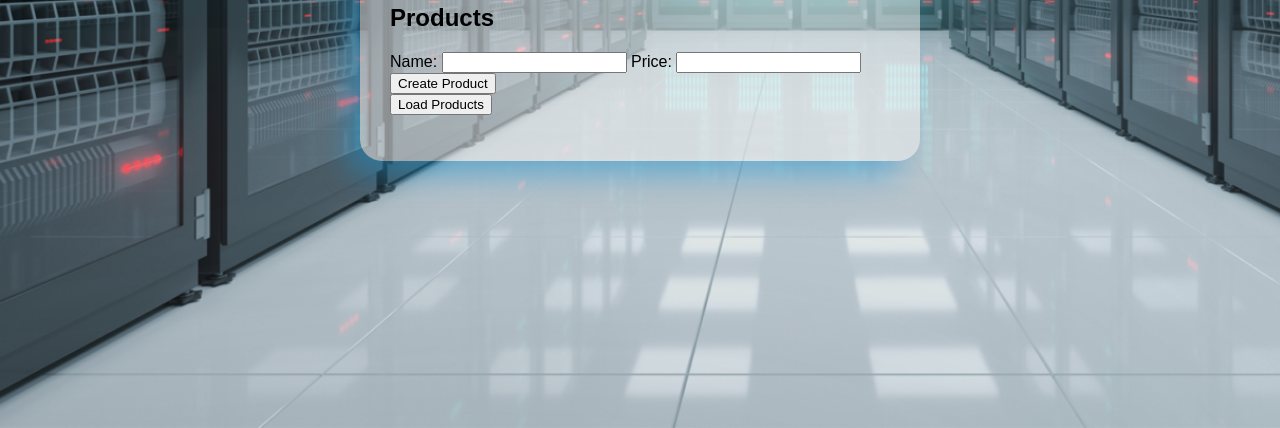
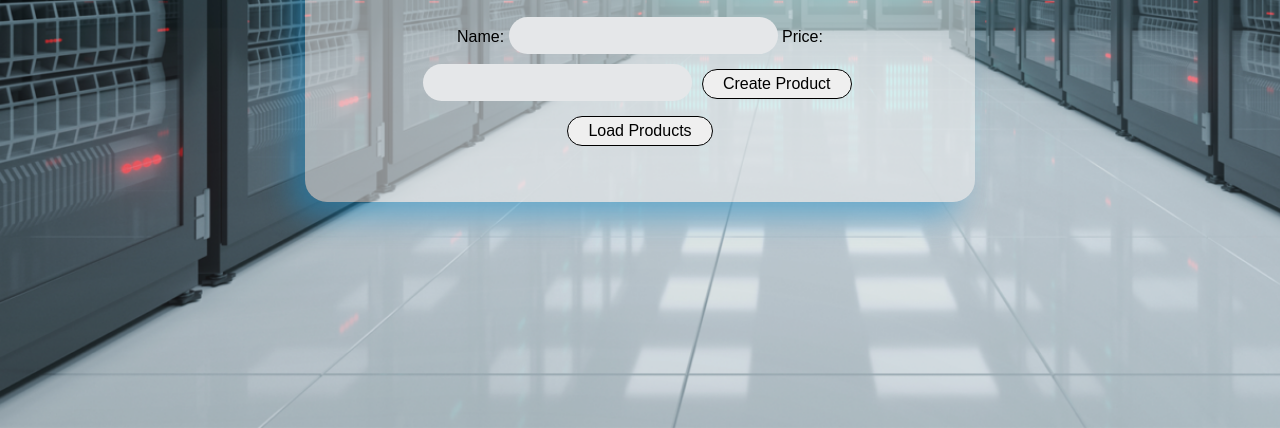
Before and after one commit to kalinsky-dev/Small-Fullstack-App, a website: page static/index.html in a window 1280 px wide. Shown: the part 372-800 px from the top of the page. Drawn offline with Linux system fonts and the light colour scheme.

Commit message:
Make my app interactive with CSS

```diff
--- a/static/app.js
+++ b/static/app.js
@@ -112,5 +112,5 @@ async function editItem(id) {
   currentId = id;
   editMode = true;
   formBtn.textContent = 'Edit Product';
-  // list.innerHTML = '';
+  list.innerHTML = '';
 }
--- a/static/index.html
+++ b/static/index.html
@@ -15,8 +15,8 @@
     </head>
     <body>
         <div class="card">
-            <h1>Hello World!</h1>
-            <h2>Products</h2>
+            <h1>Small-Fullstack-App</h1>
+            <h2>Products in my Mock DB</h2>
             <form>
                 <label>
                     Name:
--- a/static/style.css
+++ b/static/style.css
@@ -1,7 +1,3 @@
-/* label{
-  display: block;
-} */
-
 body {
   font-family: 'Quicksand', sans-serif;
   margin: 0;
@@ -16,7 +12,52 @@ body {
 .card {
   background-color: rgb(245, 245, 245, 0.5);
   box-shadow: -15px 17px 30px -3px rgba(18, 142, 206, 0.49);
-  padding: 30px;
+  padding: 35px;
   border-radius: 22px;
-  width: 500px;
+  width: 600px;
+  text-align: center;
 }
+
+button {
+  border: 1px solid black;
+  margin: 5px;
+  padding: 5px 20px;
+  font-size: 1rem;
+  border-radius: 30px;
+  cursor: pointer;
+}
+
+button:hover {
+  border: 2px solid rgb(63, 170, 252);
+  color: rgb(63, 170, 252);
+}
+
+input {
+  border: 3px solid black;
+  border-radius: 30px;
+  height: 35px;
+  background: #e5e7e9;
+  border: none;
+  margin-bottom: 10px;
+  font-size: 20px;
+}
+
+input:hover {
+  border: 2px solid rgb(63, 170, 252);
+}
+
+li {
+  list-style: none;
+  font-size: 20px;
+  font-weight: bold;
+}
+
+a {
+  text-decoration: none;
+}
+
+a:hover {
+  color: green;
+  text-decoration: underline;
+  font-size: 22px;
+}
```
